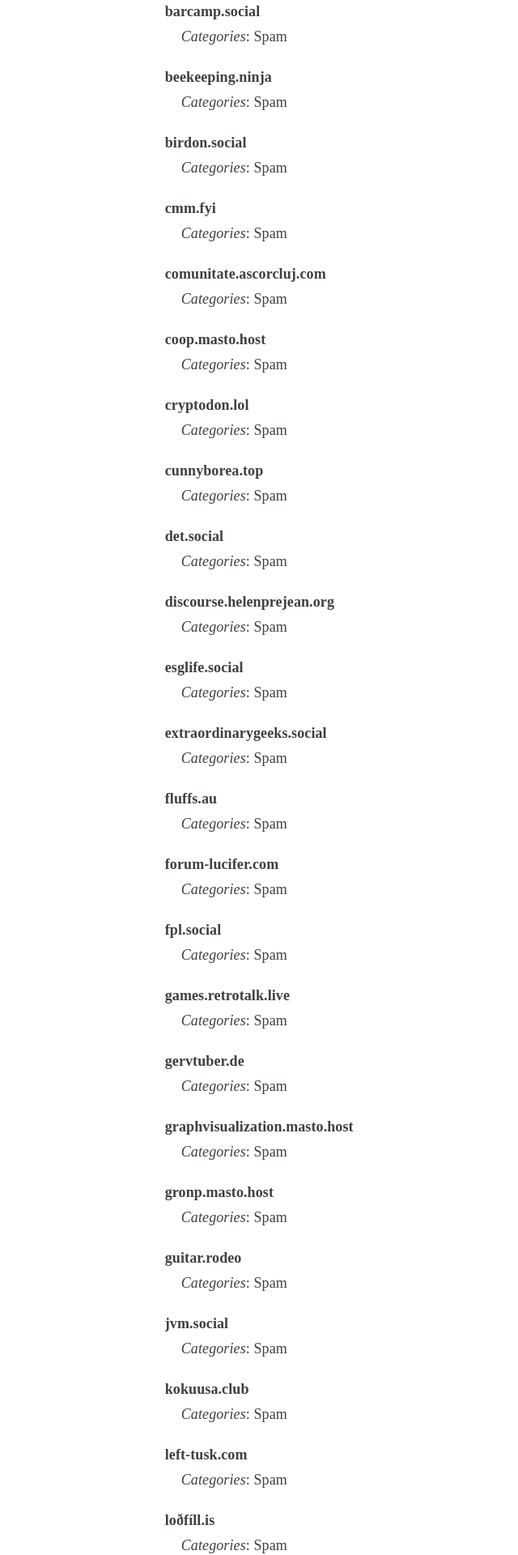
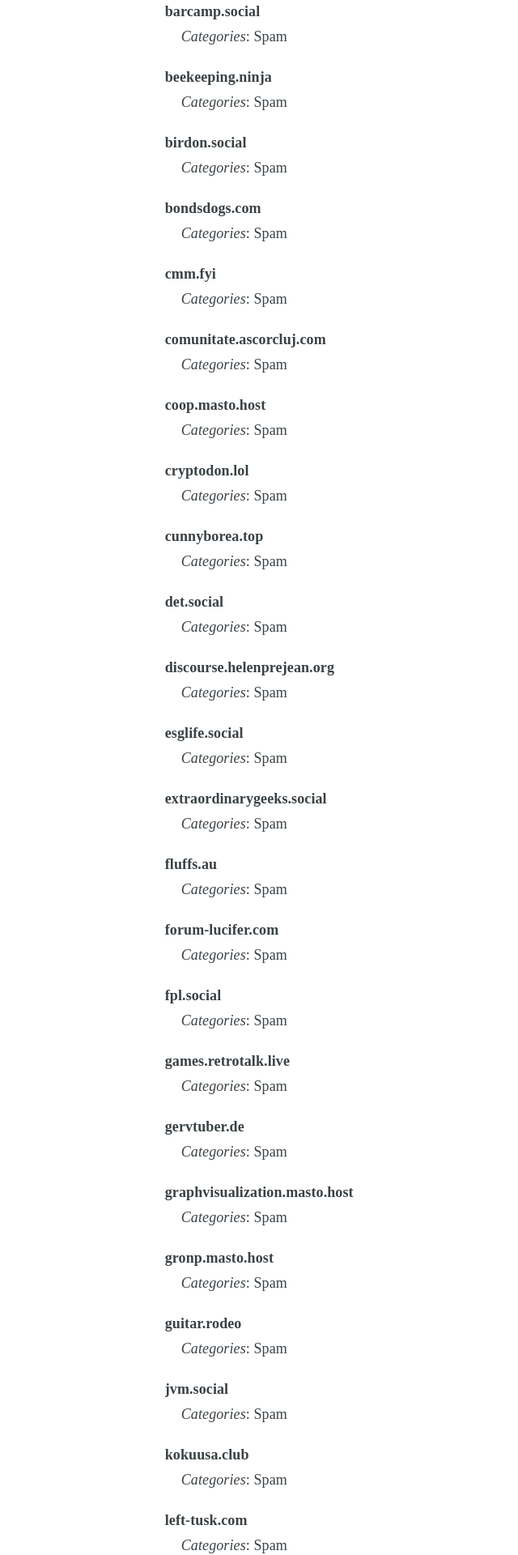
Before and after one commit to chaossocial/meta, a Jekyll site: the page built from federation.md, in a window 1280 px wide. Shown: the part 1397-3317 px from the top of the page at 81% size, without its empty margins (226-866 px from the left). Built offline with Jekyll 4.4.1, drawn with Linux system fonts in a browser that asks for light colours; some of the changed text lies outside the part shown.

Commit message:
Limit bondsdogs.com

```diff
--- a/_data/limited_instances.json
+++ b/_data/limited_instances.json
@@ -62,6 +62,15 @@
   },
   {
     "instance": "birdon.social",
+    "tags": [
+      "SPAM"
+    ],
+    "receipts": [],
+    "comment_en": "",
+    "comment_de": ""
+  },
+  {
+    "instance": "bondsdogs.com",
     "tags": [
       "SPAM"
     ],
```
